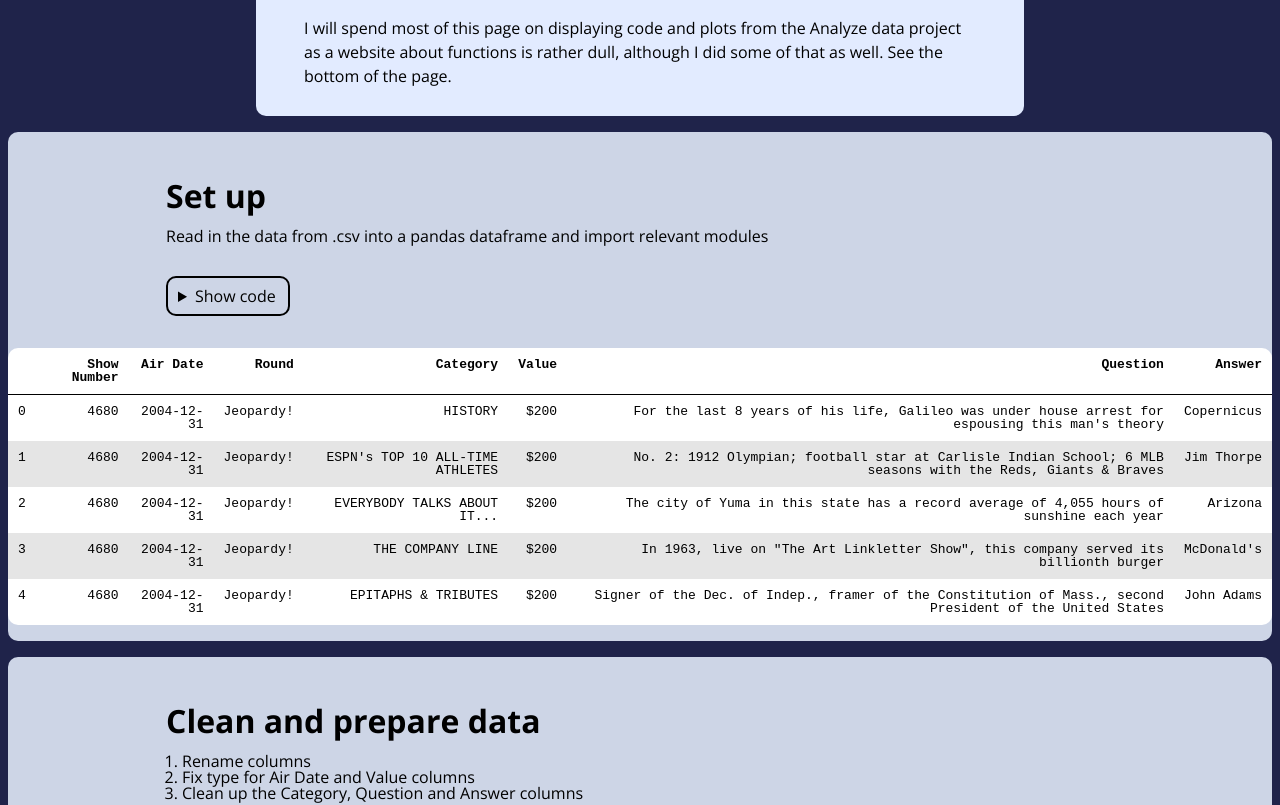
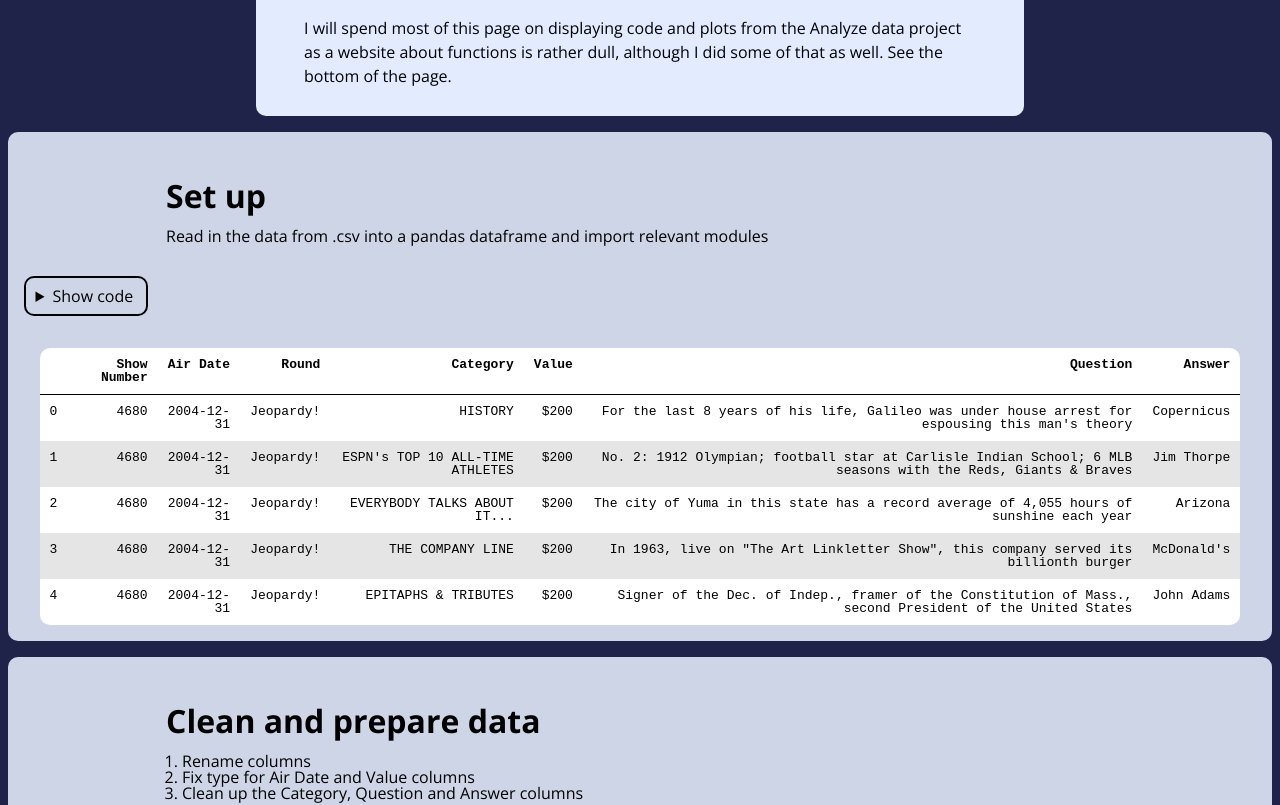
Before and after one commit to mahoylan/jeopardy_web, a plain HTML site: page index.html in a window 1280 px wide. Shown: the part 780-1585 px from the top of the page. Drawn offline with nearby package versions, Linux system fonts and the light colour scheme.

Commit message:
trying to fix center

```diff
--- a/resources/css/style.css
+++ b/resources/css/style.css
@@ -56,7 +56,7 @@ p, ul {
 }
 
 .text-code-section {
-    display: flex;
+    /* display: flex; */
     justify-content: center;
     margin: 0 0.5rem 1rem 0.5rem;
     border-radius: 10px;
@@ -90,9 +90,12 @@ p, ul {
 }
 
 .code-container {
+    display: flex;
     max-width: 100%;
+    /* width: 100%; */
     border-radius: 10px;
     /* padding: 0 1rem; */
+    justify-items: center;
 }
 
 code {
@@ -105,11 +108,11 @@ code {
     margin: 0;
 }
 
-details summary {
-    /* background-color: white; */
-    /* color: darkgrey; */
-    /* font-style: italic; */
-    /* padding: 2rem; */
+details {
+    max-width: 95%;
+}
+
+details > summary {
     width:100px;
     margin-bottom: 1rem;
     margin-left: 12.5%;
@@ -118,6 +121,12 @@ details summary {
     border: 2px solid black;
     border-radius: 10px;
     transition: background-color 250ms linear;
+    justify-items: left;
+}
+
+details:open > summary {
+    background-color: azure;
+    margin-left: 12.5%;
 }
 
     /* Jupyter Notebook orange */
@@ -139,10 +148,15 @@ every other row is gray */
 
 .table-container {
     padding: 1rem 0;
-    width: 100%;
+    max-width: 95%;
     display: flex;
-    /* background-color: white; */
-    justify-content: center;
+    justify-self: center;
+
+}
+
+samp table {
+    max-width: 100%;
+
 }
 
 table {
```
